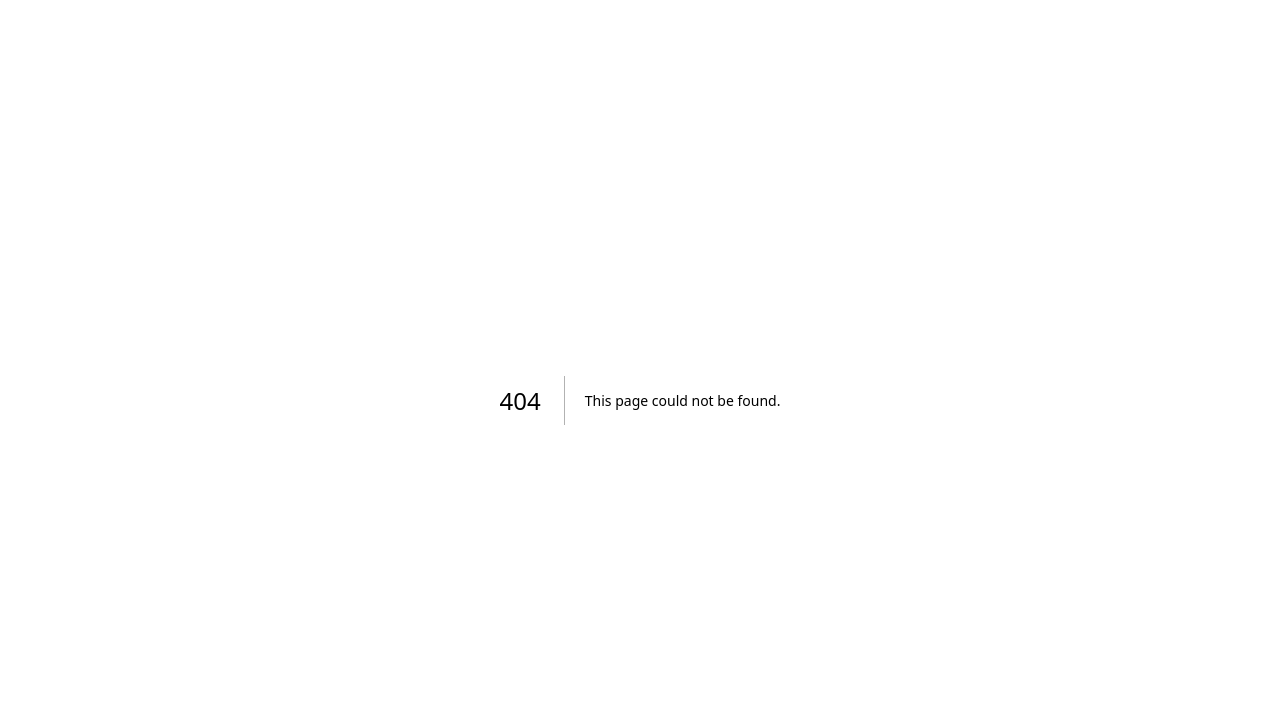
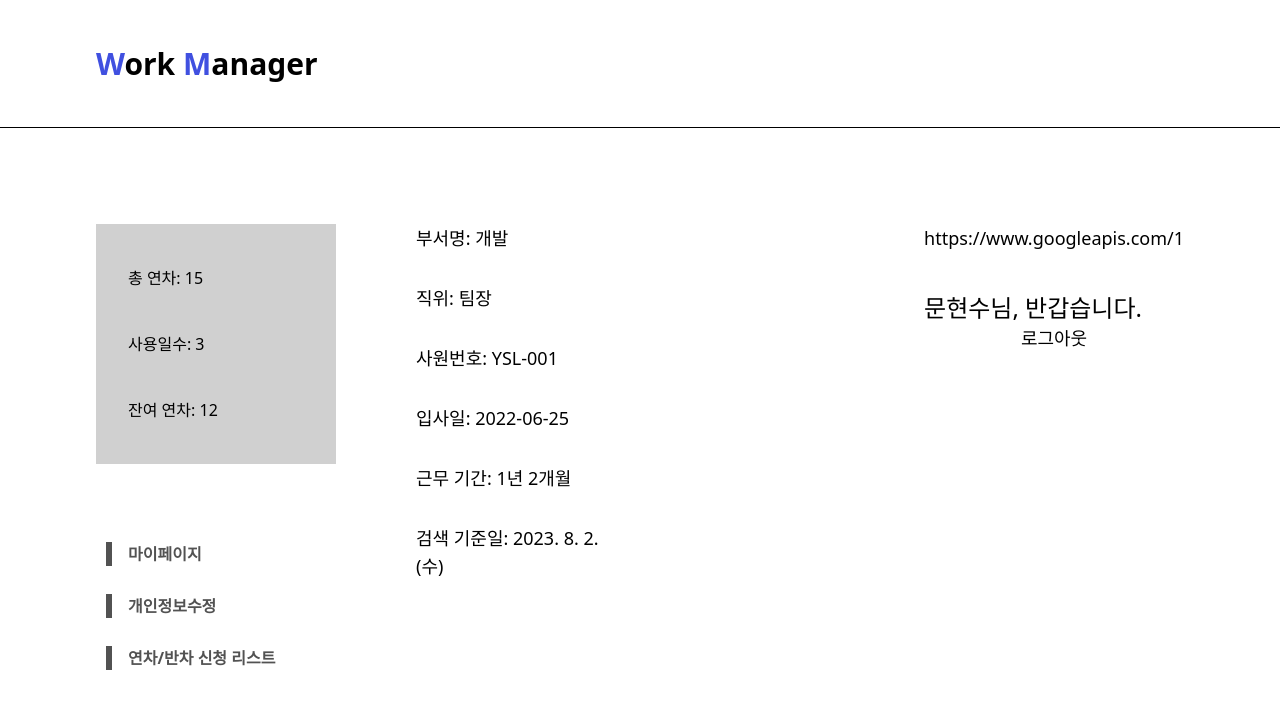
Before and after one commit to FC-MINI-4/attendance-front, a Next.js app: page /member in a window 1280 px wide. Before the commit this address had no page. Shown: the top 708 px of the page. Built offline with nearby package versions, Linux system fonts and the light colour scheme.

Commit message:
FEAT:마이페이지 UI 1차

```diff
--- /dev/null
+++ b/src/components/member/MemberBoard.tsx
@@ -0,0 +1,65 @@
+
+const data = {
+    "name": "정준희",
+    "email": "jeonggoo75@gmail.com",
+		"dayOffTotal": 15,
+		"dayOffUsed": 3,
+    "dayOffRemains": 12,
+		"dayOffs": [
+			{
+		    "dayOffId": 6,
+				"type": "연차",
+		    "status": "승인",
+		    "startDate": "2023-07-29",
+		    "endDate": "2023-08-01",
+		    "amount": 3,
+				"reason": "그냥 쉬고 싶어요."
+			},
+			{
+		    "dayOffId": 15,
+				"type": "오전반차",
+		    "status": "거절",
+		    "startDate": "2023-08-28",
+		    "endDate": "2023-08-28",
+				"amount": 0.5,
+				"reason": "늦잠자고 싶어요."
+			},
+			{
+		    "dayOffId": 15,
+				"type": "특별휴가",
+		    "status": "승인대기",
+		    "startDate": "2023-08-16",
+		    "endDate": "2023-08-17",
+				"amount": 0,
+				"reason": "늦잠자고 싶어요."
+			}
+		],
+		"duties": [
+			{
+				"dutyId": 5,
+		    "status": "승인",
+		    "date": "2023-08-09",
+			},
+			{
+				"dutyId": 6,
+		    "status": "승인대기",
+		    "date": "2023-08-10",
+			}
+		]
+	}
+
+  const list = {
+    total: data.dayOffTotal,
+    used: data.dayOffUsed,
+    remains: data.dayOffRemains
+  }
+
+export default function MemberBoard() {
+  return (
+    <div className="w-60 h-60 bg-mainGray flex flex-col justify-evenly">
+        <div className="ml-8">총 연차: {list.total}</div>
+        <div className="ml-8">사용일수: {list.used}</div>
+        <div className="ml-8">잔여 연차: {list.remains}</div>
+    </div>
+  )
+}
--- /dev/null
+++ b/src/components/member/MemberDetail.tsx
@@ -0,0 +1,64 @@
+// new Date()로 받아오는 현재 날짜 데이터를
+// toLocaleString() // 한국 시각데이터로 바꿉니다.
+// 2023.8.1 오후 2:17:38
+
+// 2023 8 1 - 2022 06 15 = 1년 1개월
+
+// 현재 날짜와 시간 생성
+const currentDate = new Date()
+
+const dummyData = {
+  "name": '문현수',
+  "department": "개발",
+  "position": "팀장",
+  "employeeId": "YSL-001",
+  "hireDate": "2022-06-25"
+}
+
+/////////////////////////
+
+// 근속 기간을 계산합니다.
+function calculateDuration(startDate: Date, endDate: Date) {
+  let yearsDiff = endDate.getFullYear() - startDate.getFullYear();
+  let monthsDiff = endDate.getMonth() - startDate.getMonth();
+
+  // 만약 현재 월이 시작 월보다 작다면, 년도를 하나 줄여야 합니다.
+  if (endDate.getMonth() < startDate.getMonth()) {
+    yearsDiff--;
+    monthsDiff = 12 - startDate.getMonth() + endDate.getMonth();
+  }
+
+  return yearsDiff + "년 " + monthsDiff + "개월";
+}
+
+const duration = calculateDuration(new Date(dummyData.hireDate), currentDate);
+
+/////////////////////////
+
+/////////////////////////
+
+// 검색 기준일 (2023.8.1 (화)) 형식 반환 함수
+const formatSearchDate = (date: Date) => {
+  const days = ["일", "월", "화", "수", "목", "금", "토"];
+  const daysText = days[date.getDay()] // 현재 요일 인덱스를 반환합니다.
+
+  return date.toLocaleString('ko-KR', { year: 'numeric', month: 'numeric', day: 'numeric' }) + " (" + daysText + ")";
+}
+
+const searchDate = formatSearchDate(currentDate)
+
+/////////////////////////
+
+
+export default function MemberDetail() {
+  return (
+    <div>
+      <div className="text-lg">부서명: {dummyData.department}</div>
+      <div className="text-lg mt-8">직위: {dummyData.position}</div>
+      <div className="text-lg mt-8">사원번호: {dummyData.employeeId}</div>
+      <div className="text-lg mt-8">입사일: {dummyData.hireDate}</div>
+      <div className="text-lg mt-8">근무 기간: {duration}</div>
+      <div className="text-lg mt-8">검색 기준일: {searchDate}</div>
+    </div>
+  )
+}
--- /dev/null
+++ b/src/components/member/MemberHeader.tsx
@@ -0,0 +1,11 @@
+import React from 'react'
+
+export default function MemberHeader() {
+  return (
+    <div className="h-32 flex justify-between px-24 border-b border-black">
+      <div className="top-0 bottom-0 my-auto text-3xl font-bold">
+        <span className="text-primary">W</span>ork <span className="text-primary">M</span>anager
+      </div>
+    </div>
+  )
+}
--- /dev/null
+++ b/src/components/member/MemberInfo.tsx
@@ -0,0 +1,29 @@
+import Link from "next/link";
+import {HiOutlineUserCircle} from 'react-icons/hi'
+
+
+const dummyData = {
+  "name": '문현수',
+  "department": "개발",
+  "position": "팀장",
+  "employeeId": "YSL-001",
+  "hireDate": "2022-06-25",
+  "profileUrl": 'https://www.googleapis.com/1',
+}
+
+const handleClick = () => {
+  // 1. 로그아웃 API를 요청합니다.
+  return
+}
+
+// 받아온 프로필URL을 Photo로 변환합니다.
+
+export default function MemberInfo() {
+  return (
+    <div className="flex flex-col text-lg">
+      <div>{dummyData.profileUrl.length > 0 ? dummyData.profileUrl : <HiOutlineUserCircle />}</div>
+      <div className="text-2xl mt-10">{dummyData.name}님, 반갑습니다.</div>
+      <button onClick={handleClick}><Link href={'/sign-in'}>로그아웃</Link></button>
+    </div>
+  )
+}
--- /dev/null
+++ b/src/components/member/MemberSideBar.tsx
@@ -0,0 +1,28 @@
+export default function MemberSideBar(){
+
+  const Side = () => {
+    const SideBar = []
+    const sideList = ['마이페이지', '개인정보수정', '연차/반차 신청 리스트']
+
+    for(let i=0; i < 3; i++){
+      SideBar.push(
+        <div
+          key={i}
+          className="before:content-[''] before:block before:w-1.5 before:h-6 before:bg-mainBlack before:absolute before:top-3.5 before:left-[10px] before:hover:bg-primary
+          py-3.5 relative text-mainBlack pl-8 font-semibold cursor-pointer
+          hover:text-primary"
+        >
+          {sideList[i]}
+        </div>
+      )
+    }
+    return(
+    <>
+      <div>{SideBar}</div>
+    </>
+    )
+  }
+  return(
+    <div><Side/></div>
+  )
+}
--- a/src/components/member/member.tsx
+++ /dev/null
@@ -1,5 +0,0 @@
-import React from 'react';
-
-export default function member() {
-  return <div>member</div>;
-}
--- a/src/pages/_app.tsx
+++ b/src/pages/_app.tsx
@@ -10,6 +10,7 @@ export default function App({ Component, pageProps, router }: AppProps) {
     '/admin-duty',
     '/admin-manage',
     '/admin-leave',
+    '/member',
     '/admin-modify'
   ];
   const isSpecificPage = specificPages.includes(router.pathname);
--- /dev/null
+++ b/src/pages/member.tsx
@@ -0,0 +1,33 @@
+import React from 'react'
+import MemberInfo from '@/components/member/MemberInfo';
+import MemberBoard from '@/components/member/MemberBoard';
+import MemberHeader from '@/components/member/MemberHeader';
+import MemberDetail from '@/components/member/MemberDetail';
+import MemberSideBar from '@/components/member/MemberSideBar';
+
+export default function Member() {
+  return (
+    <>
+      <MemberHeader />
+      <div className="flex mx-24 my-24">
+        <div className="pb-10 mr-20 ">
+            <MemberBoard/>
+            <div className='mt-16'>
+            <MemberSideBar />
+            </div>
+        </div>
+        <div>
+
+        </div>
+        <div className="mr-80">
+          <MemberDetail />
+        </div>
+        <div>
+          <MemberInfo />
+          </div>
+      </div>
+
+
+     </>
+  );
+}
```
Also changed, not shown: src/components/member/README.md (added).
